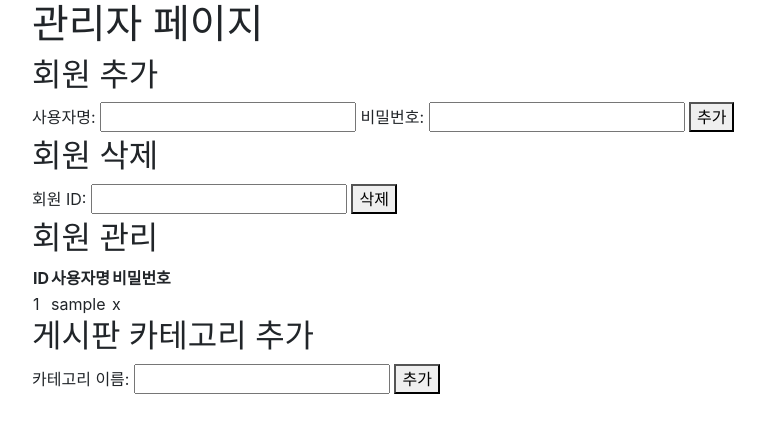
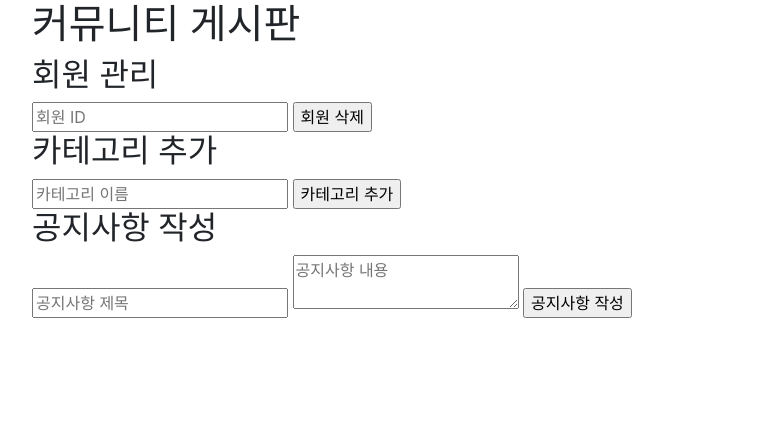
Before and after one commit to MISAGOKR/MISAGO-CHATGPT, a PHP site: page /admin.php in a window 1280 px wide. Shown: the top 433 px of the page, without its empty margins (53-818 px from the left). Run offline with PHP 8.4, Linux system fonts and the light colour scheme; tables that the repository leaves empty or names only in its code hold one stand-in row (values such as "Sample post").

Commit message:
Update admin.php

```diff
--- a/admin.php
+++ b/admin.php
@@ -2,79 +2,101 @@
 <!DOCTYPE html>
 <html>
 <head>
-    <title>관리자 페이지</title>
+    <title>MiSaGoKR-Admin Page</title>
     <link rel="stylesheet" href="https://stackpath.bootstrapcdn.com/bootstrap/4.5.2/css/bootstrap.min.css">
     <script src="https://code.jquery.com/jquery-3.5.1.min.js"></script>
     <script src="https://stackpath.bootstrapcdn.com/bootstrap/4.5.2/js/bootstrap.min.js"></script>
 </head>
 <body>
     <div class="container">
-        <h1>관리자 페이지</h1>
+        <h1>커뮤니티 게시판</h1>
 
-        <!-- 회원 추가 폼 -->
-        <h2>회원 추가</h2>
-        <form action="add_member.php" method="POST">
-            <label for="username">사용자명:</label>
-            <input type="text" id="username" name="username" required>
-            <label for="password">비밀번호:</label>
-            <input type="password" id="password" name="password" required>
-            <button type="submit">추가</button>
+        <?php
+        // MySQL 연결 설정
+        $servername = "localhost";
+        $username = "your_username";
+        $password = "your_password";
+        $dbname = "your_database";
+
+        $conn = new mysqli($servername, $username, $password, $dbname);
+
+        if ($conn->connect_error) {
+            die("MySQL 연결 실패: " . $conn->connect_error);
+        }
+
+        // 회원 관리 기능
+        if (isset($_POST['delete_member'])) {
+            $member_id = $_POST['member_id'];
+
+            // 회원 삭제 쿼리 실행
+            $sql = "DELETE FROM members WHERE id = $member_id";
+            if ($conn->query($sql) === true) {
+                echo "회원이 삭제되었습니다.";
+            } else {
+                echo "회원 삭제 실패: " . $conn->error;
+            }
+        }
+
+        // 카테고리 추가 기능
+        if (isset($_POST['add_category'])) {
+            $category_name = $_POST['category_name'];
+
+            // 카테고리 추가 쿼리 실행
+            $sql = "INSERT INTO categories (name) VALUES ('$category_name')";
+            if ($conn->query($sql) === true) {
+                echo "카테고리가 추가되었습니다.";
+            } else {
+                echo "카테고리 추가 실패: " . $conn->error;
+            }
+        }
+
+        // 공지사항 작성 기능
+        if (isset($_POST['write_notice'])) {
+            $notice_title = $_POST['notice_title'];
+            $notice_content = $_POST['notice_content'];
+
+            // 공지사항 작성 쿼리 실행
+            $sql = "INSERT INTO notices (title, content) VALUES ('$notice_title', '$notice_content')";
+            if ($conn->query($sql) === true) {
+                echo "공지사항이 작성되었습니다.";
+            } else {
+                echo "공지사항 작성 실패: " . $conn->error;
+            }
+        }
+
+        // MySQL 연결 종료
+        $conn->close();
+        ?>
+
+        <!-- 회원 관리 -->
+        <h2>회원 관리</h2>
+        <form method="post" action="<?php echo $_SERVER['PHP_SELF']; ?>">
+            <input type="text" name="member_id" placeholder="회원 ID">
+            <input type="submit" name="delete_member" value="회원 삭제">
         </form>
 
-        <!-- 회원 삭제 폼 -->
-        <h2>회원 삭제</h2>
-        <form action="delete_member.php" method="POST">
-            <label for="member_id">회원 ID:</label>
-            <input type="text" id="member_id" name="member_id" required>
-            <button type="submit">삭제</button>
+        <!-- 카테고리 추가 -->
+        <h2>카테고리 추가</h2>
+        <form method="post" action="<?php echo $_SERVER['PHP_SELF']; ?>">
+            <input type="text" name="category_name" placeholder="카테고리 이름">
+            <input type="submit" name="add_category" value="카테고리 추가">
         </form>
 
-        <!-- 회원 관리 테이블 -->
-        <h2>회원 관리</h2>
-        <table>
-            <thead>
-                <tr>
-                    <th>ID</th>
-                    <th>사용자명</th>
-                    <th>비밀번호</th>
-                </tr>
-            </thead>
-            <tbody>
-                <?php
-                // MySQL 연결 설정
-                $host = 'localhost';
-                $user = 'username';
-                $password = 'password';
-                $database = 'database';
+        <!-- 공지사항 작성 -->
+        <h2>공지사항 작성</h2>
+        <form method="post" action="<?php echo $_SERVER['PHP_SELF']; ?>">
+            <input type="text" name="notice_title" placeholder="공지사항 제목">
+            <textarea name="notice_content" placeholder="공지사항 내용"></textarea>
+            <input type="submit" name="write_notice" value="공지사항 작성">
+        </form>
 
-                $conn = mysqli_connect($host, $user, $password, $database);
+        <!-- HTML 구성 요소 및 디자인 -->
+        <!-- ... -->
 
-                // 회원 목록 조회
-                $query = "SELECT * FROM members";
-                $result = mysqli_query($conn, $query);
-
-                // 회원 목록 출력
-                while ($row = mysqli_fetch_assoc($result)) {
-                    echo '<tr>';
-                    echo '<td>' . $row['id'] . '</td>';
-                    echo '<td>' . $row['username'] . '</td>';
-                    echo '<td>' . $row['password'] . '</td>';
-                    echo '</tr>';
-                }
-
-                // MySQL 연결 종료
-                mysqli_close($conn);
-                ?>
-            </tbody>
-        </table>
-
-        <!-- 게시판 카테고리 추가 폼 -->
-        <h2>게시판 카테고리 추가</h2>
-        <form action="add_category.php" method="POST">
-            <label for="category_name">카테고리 이름:</label>
-            <input type="text" id="category_name" name="category_name" required>
-            <button type="submit">추가</button>
-        </form>
+        <script>
+            // JavaScript 및 jQuery 코드
+            // ...
+        </script>
     </div>
 </body>
 </html>
```
